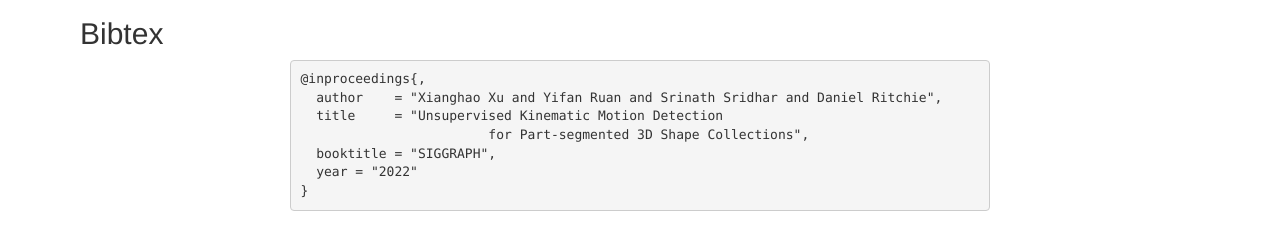
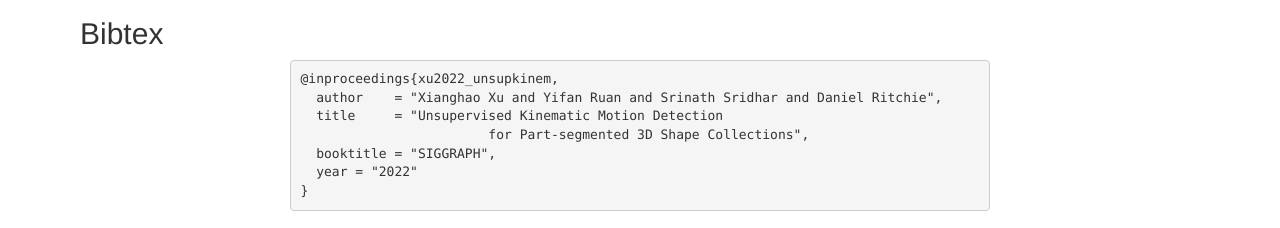
Before and after one commit to xxh43/UKMDweb, a plain HTML site: page index.html in a window 1280 px wide. Shown: the part 1576-1804 px from the top of the page. Drawn offline with Linux system fonts and the light colour scheme.

Commit message:
Update index.html

```diff
--- a/index.html
+++ b/index.html
@@ -83,7 +83,7 @@
 
 
 		<h2>Bibtex</h2>
-		<pre style="max-width: 700px; margin: auto;">@inproceedings{,<br>  author    = "Xianghao Xu and Yifan Ruan and Srinath Sridhar and Daniel Ritchie", <br>  title     = "Unsupervised Kinematic Motion Detection
+		<pre style="max-width: 700px; margin: auto;">@inproceedings{xu2022_unsupkinem, <br>  author    = "Xianghao Xu and Yifan Ruan and Srinath Sridhar and Daniel Ritchie", <br>  title     = "Unsupervised Kinematic Motion Detection
 			for Part-segmented 3D Shape Collections", <br>  booktitle = "SIGGRAPH", <br>  year = "2022"<br>}</pre>
 
     <h2>Source Code</h2>
```
